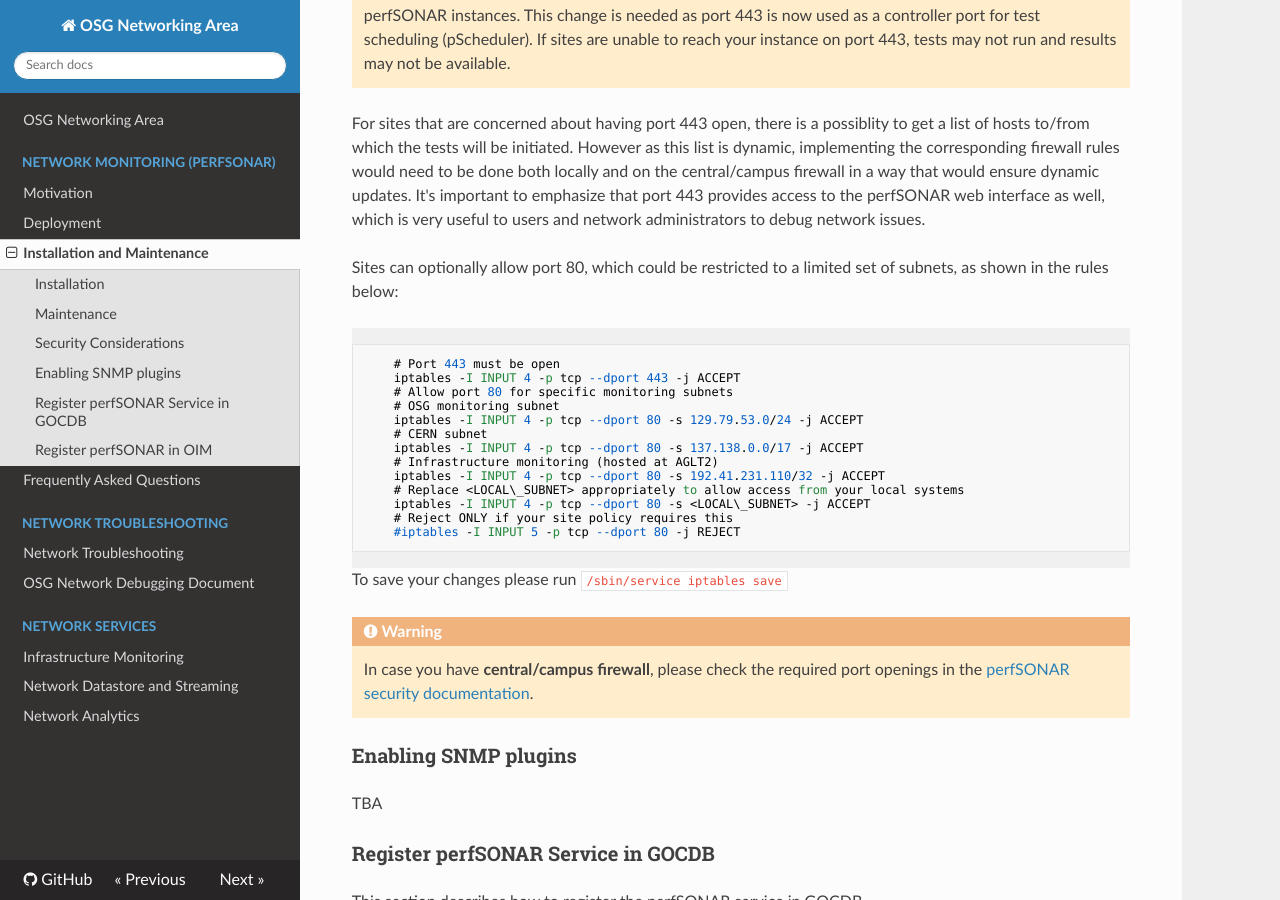
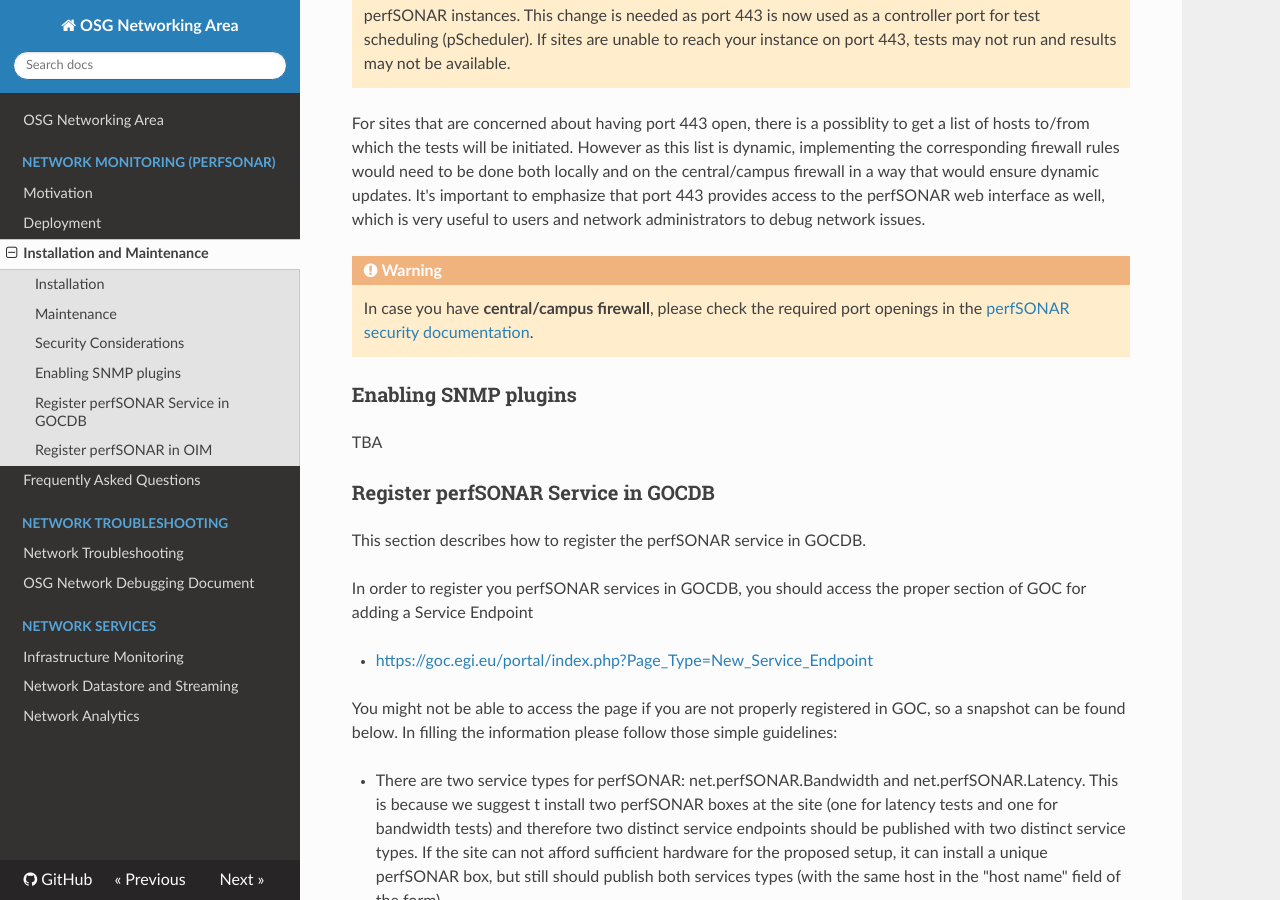
Before and after one commit to osg-htc/networking, an MkDocs documentation site: the page built from docs/perfsonar/installation.md, in a window 1280 px wide and 900 px high, scrolled down 2730 px. Built offline with MkDocs 1.6.1, drawn with Linux system fonts in a browser that asks for light colours; nearby versions of some CDN libraries; old or Windows-style settings are respelled for this version of MkDocs.

Commit message:
Update installation.md

````diff
--- a/docs/perfsonar/installation.md
+++ b/docs/perfsonar/installation.md
@@ -23,11 +23,11 @@
 | Net ISO image installation       | [Toolkit NET install guide](http://docs.perfsonar.net/install_centos_netinstall.html)   |
 
 !!! note
-    In all cases, we **strongly recommend to keep auto-updates enabled** as this is the default settings starting from perfSONAR 4.0. With `yum` auto-updates in place there is a possibility that updated packages     can "break" your perfSONAR install but this is viewed an acceptable risk in order to have security updates quickly applied on           perfSONAR instances.
+    In all cases, we **strongly recommend to keep auto-updates enabled** as this is the default settings starting from perfSONAR 4.0. With `yum` auto-updates in place there is a possibility that updated packages can "break" your perfSONAR install but this is viewed an acceptable risk in order to have security updates quickly applied on perfSONAR instances.
 
 The following *additional* steps are needed to configure the toolkit to be used in OSG/WLCG in addition to the steps described in the official guide:
 
-* Please register your nodes in GOCDB/OIM. For OSG sites, follow the details in [OIM](#register-perfsonar-service-in-oim). For non-OSG sites, follow the details in [GOCDB](#register-perfsonar-service-in-gocdb)
+* Please register your nodes in GOCDB/OIM. For OSG sites, follow the details in [OIM](#register-perfsonar-in-oim). For non-OSG sites, follow the details in [GOCDB](#register-perfsonar-service-in-gocdb)
 * Please ensure you have added or updated your [administrative information](http://docs.perfsonar.net/manage_admin_info.html)
 * You will need to configure your instance(s) to use the OSG/WLCG mesh-configuration. If this is a re-installation you can just revert from backup the file `/etc/perfsonar/meshconfig-agent.conf`. Otherwise please follow the steps below:
     * Add a mesh section with configuration_url pointing to `http://meshconfig.grid.iu.edu/pub/auto/<FQDN>` Replace `<FQDN>` with the fully qualified domain name of your host, e.g., `psum01.aglt2.org`. Below is an example set of lines for `meshconfig-agent.conf`:
@@ -66,25 +66,6 @@
 	As of the release of perfSONAR 4.0 ALL perfSONAR instances need to have port 443 access to all other perfSONAR instances. This change is needed as port 443 is now used as a controller port for test scheduling (pScheduler). If sites are unable to reach your instance on port 443, tests may not run and results may not be available.
 
 For sites that are concerned about having port 443 open, there is a possiblity to get a list of hosts to/from which the tests will be initiated. However as this list is dynamic, implementing the corresponding firewall rules would need to be done both locally and on the central/campus firewall in a way that would ensure dynamic updates. It's important to emphasize that port 443 provides access to the perfSONAR web interface as well, which is very useful to users and network administrators to debug network issues.
-
-Sites can optionally allow port 80, which could be restricted to a limited set of subnets, as shown in the rules below:
-```
-    # Port 443 must be open
-    iptables -I INPUT 4 -p tcp --dport 443 -j ACCEPT
-    # Allow port 80 for specific monitoring subnets
-    # OSG monitoring subnet
-    iptables -I INPUT 4 -p tcp --dport 80 -s 129.79.53.0/24 -j ACCEPT
-    # CERN subnet
-    iptables -I INPUT 4 -p tcp --dport 80 -s 137.138.0.0/17 -j ACCEPT
-    # Infrastructure monitoring (hosted at AGLT2)
-    iptables -I INPUT 4 -p tcp --dport 80 -s 192.41.231.110/32 -j ACCEPT
-    # Replace <LOCAL\_SUBNET> appropriately to allow access from your local systems
-    iptables -I INPUT 4 -p tcp --dport 80 -s <LOCAL\_SUBNET> -j ACCEPT
-    # Reject ONLY if your site policy requires this
-    #iptables -I INPUT 5 -p tcp --dport 80 -j REJECT
-```
-
-To save your changes please run `/sbin/service iptables save`
 
 !!! warning
 	In case you have **central/campus firewall**, please check the required port openings in the [perfSONAR security documentation](http://docs.perfsonar.net/manage_security.html).
````
